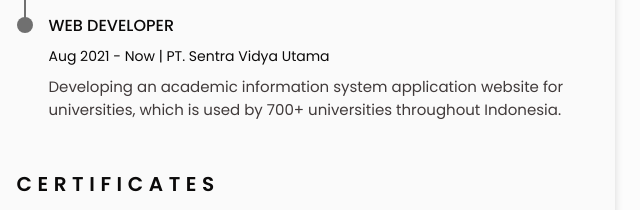
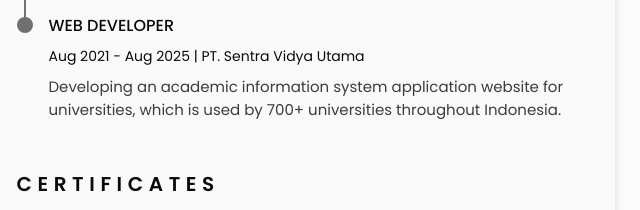
Before and after one commit to yUm1k4/zain-cv, a plain HTML site: page index.html in a window 1280 px wide. Shown: the part 531-741 px from the top of the page, 509-1149 px from the left. Drawn offline with nearby package versions, Linux system fonts and the light colour scheme.

Commit message:
fix: update employment duration in SEVIMA

```diff
--- a/index.html
+++ b/index.html
@@ -331,7 +331,7 @@
 
                                 <div class="experience__data bd-grid">
                                     <h3 class="experience__title">WEB DEVELOPER</h3>
-                                    <span class="experience__company">Aug 2021 - Now | PT. Sentra Vidya Utama </span>
+                                    <span class="experience__company">Aug 2021 - Aug 2025 | PT. Sentra Vidya Utama </span>
                                     <p class="experience__description">
                                         Developing an academic information system application website for universities, which is used by 700+ universities throughout Indonesia.
                                         <!-- Mendevelop website aplikasi sistem informasi akademik untuk perguruan tinggi, yang dipakai sebanyak 700+ perguruan tinggi di seluruh indonesia. -->
```
